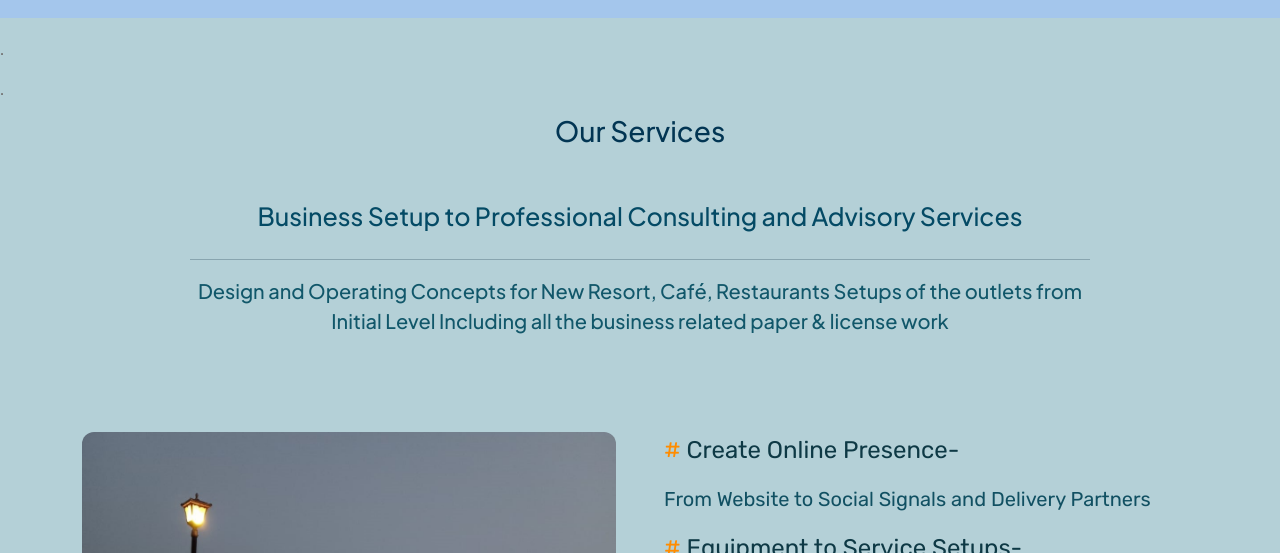
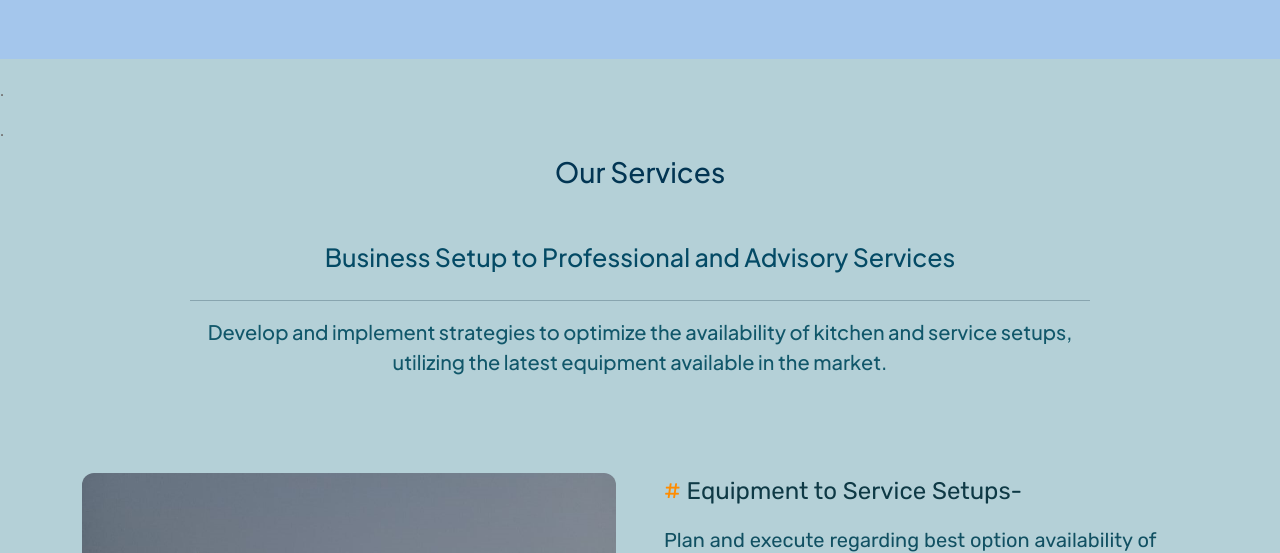
Before and after one commit to Darsanadev/Panther, a Django app: page / in a window 1280 px wide. Shown: the part 5947-6500 px from the top of the page. Run offline with Django 4.2, Linux system fonts and the light colour scheme; some libraries are stand-ins or nearby versions.

Commit message:
modified some lines

```diff
--- a/frontnd/templates/contact.html
+++ b/frontnd/templates/contact.html
@@ -54,7 +54,7 @@
          <div class="container-fluid p-0">
             <nav class="navbar navbar-expand-lg navbar-light bg-transparent px-4 px-lg-5 py-3 py-lg-0">
                 <a href="{% url 'frontnd:index' %}" class="navbar-brand p-0">
-                    <h1 style="color: #065e8d; font-family: Cambria, Cochin, Georgia, Times, 'Times New Roman', serif;"><img src="{% static 'Pages/img/pnthr.png'%}" alt="">PanthermanagementBregade</h1>
+                    <h2 style="color: #031e2f; font-family: Cambria, Cochin, Georgia, Times, 'Times New Roman', serif;"><img src="{% static 'Pages/img/pnhr.png'%}" alt="">PanthermanagementBregade</h2>
 
                     <!-- <h5 style="color: #000000; "><img style="border-radius: 3px; width: 100%; " src="{% static 'Pages/img/pnthr.png'%}" alt="">PanthermanagementBregade</h5> -->
                 </a>
--- a/frontnd/templates/index.html
+++ b/frontnd/templates/index.html
@@ -46,7 +46,7 @@
         <div class="container-fluid header position-relative overflow-hidden p-0">
             <nav class="navbar navbar-expand-lg fixed-top navbar-light px-4 px-lg-5 py-3 py-lg-0">
                 <a href="" class="navbar-brand p-0">
-                    <h1 style="color: #065e8d; font-family: Cambria, Cochin, Georgia, Times, 'Times New Roman', serif;"><img src="{% static 'Pages/img/pnthr.png'%}" alt="">PanthermanagementBregade</h1>
+                    <h1 style="color: #065e8d; font-family: Cambria, Cochin, Georgia, Times, 'Times New Roman', serif;"><img src="{% static 'Pages/img/pnthr.png'%}" alt="" style="border-radius: 35%;">PanthermanagementBregade</h1>
                 </a>
                 <button class="navbar-toggler" type="button" data-bs-toggle="collapse" data-bs-target="#navbarCollapse">
                     <span class="fa fa-bars"></span>
@@ -109,7 +109,7 @@
             <div class="testimonial-item" data-dot="<img class='img-fluid' src='' alt=''>">
                 <div class="row gy-5 align-items-center">
                     <div class="col-lg-6 wow fadeInLeft" data-wow-delay="0.1s">
-                        <h3 class="display-4 text-dark mb-4 wow fadeInUp" data-wow-delay="0.3s">Habba Dates</h3>
+                        <h3 class="display-4 text-dark mb-4 wow fadeInUp" data-wow-delay="0.3s">Habba Dates Villa</h3>
                         <p class="fs-4 mb-4 wow fadeInUp" data-wow-delay="0.5s" style="color: black;">A completely unique setup done by our team of professionals which is having smooth operations.</p>
                     </div>
                     <div class="col-lg-6">
@@ -420,19 +420,12 @@
                     <div class="col-lg-6 " style=" border-radius: 6px;">
 
                     <p class="spice" style="text-align: left; line-height: 2;">
-                        <span style="color: rgb(226, 126, 4);" > # </span> Initial Property set-up - For the business from interiors, required items, Equipment’s,
-                        arrangement etc.<br>
-                        <span style="color: rgb(226, 126, 4);" > # </span>  As Per Govt. Regulations - Completion of license
-                        and other related documents as per Govt.
-                        authorities<br>
-                        <span style="color: rgb(226, 126, 4);" > # </span>  Recruitment Process- Our HR team recruit and
-                        trained Staff members to on board on role.</br>
-                        <span style="color: rgb(226, 126, 4);" > # </span> Enhance Business & Profits - While operating the
-                        business with vendor management services<br>
-                        <span style="color: rgb(226, 126, 4);" > # </span>Business Registration & Online Tie – ups for
-                        promotions</br>
-                        <span style="color: rgb(226, 126, 4);" > # </span>Sharing Monthly Reports with Profit & expenses
-                        with Directors</br></p>
+                        <span style="color: rgb(226, 126, 4);" > # </span> Initial Property set-up - The initial establishment of the property involves acquiring necessary items and equipment and organizing the layout for the interiors business.<br>
+                        <span style="color: rgb(226, 126, 4);" > # </span>We handle business registration and establish online partnerships for promotional activities. </br>
+                        <span style="color: rgb(226, 126, 4);" > # </span>  Recruitment Process - Our HR team is responsible for recruiting and training staff members to ensure they are well-prepared for their roles.</br>
+                        <span style="color: rgb(226, 126, 4);" > # </span> Enhance Business & Profits - To boost business operations and profitability, we implement vendor management services. <br>
+                        <span style="color: rgb(226, 126, 4);" > # </span>  As Per Govt. Regulations - Compliance with government regulations necessitates the completion of licenses and other relevant documentation as required by authorities. <br>
+                        <span style="color: rgb(226, 126, 4);" > # </span>Monthly reports detailing profits and expenses are shared with the Directors for review.</br></p>
 
                     </div>
                     <div class="col-lg-6 " style=" border-radius: 6px;">
@@ -555,7 +548,7 @@
                 <div class="row g-5 pt-5">
                     <div class="col-lg-6 wow fadeInLeft" data-wow-delay="0.1s">
 
-                        <h1 style="font-family: Cambria, Cochin, Georgia, Times, 'Times New Roman', serif;">Habba dates</h1>
+                        <h1 style="font-family: Cambria, Cochin, Georgia, Times, 'Times New Roman', serif;">Habba dates Villa</h1>
                         <h4 style="color: #173841; font-family: 'Times New Roman', Times, serif;">A Leisure Holiday Villas at south India’s Biggest Dates
                             Farm (About 100 acres of Dates Plantation)</h4>
                         <p style="color: #173841; font-size: 19px; margin-top: 55px; line-height: 42px; font-family: Verdana, Geneva, Tahoma, sans-serif;">Designed & Developed Private Villas &
@@ -578,12 +571,8 @@
                     </div>
                     <div class="col-lg-6 wow fadeInRight" data-wow-delay="0.1s">
                         <h1 style="font-family: 'Times New Roman', Times, serif; margin-top: -20px;">Gazzibo villa</h1><br>
-                        <p style="color: #173841; font-size: 19px; line-height: 41px;">Gazebo Villa—spanning 844 sq. ft., is designed to be a heaven for unwinding.
-                            It features three beautifully appointed rooms,and a tunnel pool
-                            For the business from interiors, Procure required items, Equipment’s, arrangement and all in place
-
-                            Online Tie – Business Registration & OTA Sign up Sharing Monthly Reports with Profit & expenses with Directors
-
+                        <p style="color: #173841; font-size: 19px; line-height: 41px;">Gazebo Villa, covering an area of 844 square feet, is crafted to serve as a sanctuary for relaxation. It includes three elegantly designed rooms and a tunnel pool.
+                            For business operations, it involves sourcing necessary items, equipment, and ensuring proper arrangements are in place. Additionally, it encompasses online business registration and OTA sign-up, along with the provision of monthly reports detailing profits and expenses to the directors.
                         </p>
                         <br><br>
 
@@ -760,19 +749,13 @@
                     <div class="col-lg-6 " style=" border-radius: 6px; ">
 
                     <p class="spice" style="text-align: left; line-height: 2;">
-                        <span style="color: rgb(226, 126, 4);" > # </span> Initial Property set-up - For the business from interiors, required items, Equipment’s,
-                        arrangement etc.<br>
-                        <span style="color: rgb(226, 126, 4);" > # </span>  As Per Govt. Regulations - Completion of license
-                        and other related documents as per Govt.
-                        authorities<br>
-                        <span style="color: rgb(226, 126, 4);" > # </span>  Recruitment Process- Our HR team recruit and
-                        trained Staff members to on board on role.</br>
-                        <span style="color: rgb(226, 126, 4);" > # </span> Enhance Business & Profits - While operating the
-                        business with vendor management services<br>
-                        <span style="color: rgb(226, 126, 4);" > # </span>Business Registration & Online Tie – ups for
-                        promotions</br>
-                        <span style="color: rgb(226, 126, 4);" > # </span>Sharing Monthly Reports with Profit & expenses
-                        with Directors</br></p>
+                        <span style="color: rgb(226, 126, 4);" > # </span>We handle business registration and establish online partnerships for promotional activities. </br>
+                        <span style="color: rgb(226, 126, 4);" > # </span> Enhance Business & Profits - To boost business operations and profitability, we implement vendor management services. <br>
+                        <span style="color: rgb(226, 126, 4);" > # </span> Initial Property set-up - The initial establishment of the property involves acquiring necessary items and equipment and organizing the layout for the interiors business.<br>
+                        <span style="color: rgb(226, 126, 4);" > # </span>  Recruitment Process - Our HR team is responsible for recruiting and training staff members to ensure they are well-prepared for their roles.</br>
+                        <span style="color: rgb(226, 126, 4);" > # </span>Monthly reports detailing profits and expenses are shared with the Directors for review.</br>
+                        <span style="color: rgb(226, 126, 4);" > # </span>  As Per Govt. Regulations - Compliance with government regulations necessitates the completion of licenses and other relevant documentation as required by authorities. <br></p>
+
 
                     </div>
                     <div class="col-lg-6 " style=" border-radius: 6px;">
@@ -1131,19 +1114,12 @@
                 <div class="col-lg-6 " style=" border-radius: 6px; ">
 
                 <p class="spice" style="text-align: left; line-height: 2;">
-                    <span style="color: rgb(226, 126, 4);" > # </span> Initial Property set-up - For the business from interiors, required items, Equipment’s,
-                    arrangement etc.<br>
-                    <span style="color: rgb(226, 126, 4);" > # </span>  As Per Govt. Regulations - Completion of license
-                    and other related documents as per Govt.
-                    authorities<br>
-                    <span style="color: rgb(226, 126, 4);" > # </span>  Recruitment Process- Our HR team recruit and
-                    trained Staff members to on board on role.</br>
-                    <span style="color: rgb(226, 126, 4);" > # </span> Enhance Business & Profits - While operating the
-                    business with vendor management services<br>
-                    <span style="color: rgb(226, 126, 4);" > # </span>Business Registration & Online Tie – ups for
-                    promotions</br>
-                    <span style="color: rgb(226, 126, 4);" > # </span>Sharing Monthly Reports with Profit & expenses
-                    with Directors</br></p>
+                    <span style="color: rgb(226, 126, 4);" > # </span> Initial Property set-up - The initial establishment of the property involves acquiring necessary items and equipment and organizing the layout for the interiors business.<br>
+                    <span style="color: rgb(226, 126, 4);" > # </span>  As Per Govt. Regulations - Compliance with government regulations necessitates the completion of licenses and other relevant documentation as required by authorities. <br>
+                    <span style="color: rgb(226, 126, 4);" > # </span>  Recruitment Process - Our HR team is responsible for recruiting and training staff members to ensure they are well-prepared for their roles.</br>
+                    <span style="color: rgb(226, 126, 4);" > # </span> Enhance Business & Profits - To boost business operations and profitability, we implement vendor management services. <br>
+                    <span style="color: rgb(226, 126, 4);" > # </span>We handle business registration and establish online partnerships for promotional activities. </br>
+                    <span style="color: rgb(226, 126, 4);" > # </span>Monthly reports detailing profits and expenses are shared with the Directors for review.</br></p>
 
                 </div>
                 <div class="col-lg-6 " style=" border-radius: 6px;">
@@ -1395,12 +1371,9 @@
                     <h3 class="display-7" style="color: #023553; margin-bottom: 50px;">Our Services</h3>
                     <h5 class="display-8 mb-4" style="line-height: 1.5; color: #11576a;">
                         <span style="font-size: 25px; color: #044a65; "> Business Setup to Professional
-                            Consulting and Advisory Services</span></h5>
+                             and Advisory Services</span></h5>
                             <hr style="background-color: #04263a;">
-                            <h5 class="display-8 mb-4" style="line-height: 1.5; color: #11576a;"> Design and Operating Concepts for New
-                        Resort, Café, Restaurants
-                       Setups of the outlets from Initial Level Including all the
-                        business related paper & license work </h5>
+                            <h5 class="display-8 mb-4" style="line-height: 1.5; color: #11576a;">Develop and implement strategies to optimize the availability of kitchen and service setups, utilizing the latest equipment available in the market.</h5>
                 </div>
 
                 <div class="row g-5 pt-5">
@@ -1408,38 +1381,35 @@
                         <img src="{% static 'Pages/img/Habba/hab9.jpg' %}" alt="" style="width: 100%; height: 88%; border-radius: 12px;">
                     </div>
                     <div class="col-lg-6 wow fadeInRight" data-wow-delay="0.1s">
-                        <p class="spice" style="color: #0e3945; font-size: 24px"> <span style="color: darkorange;" > # </span> Create Online Presence-   </p>
-                        <p class="spice">From Website to Social Signals and Delivery Partners</p>
-
+                        <!-- <p class="spice" style="color: #0e3945; font-size: 24px"> <span style="color: darkorange;" > # </span> Create Online Presence-   </p>
+                        <p class="spice">From Website to Socialmedia (digital markinig) and Delivery to the market</p>
+                         -->
                         <p class="spice" style="color: #0e3945; font-size: 24px"> <span style="color: darkorange;" > # </span> Equipment to Service Setups-   </p>
                         <p class="spice">   Plan and execute regarding best option availability of Kitchen
                             equipment’s in market.</p>
 
-                        <p class="spice" style="color: #0e3945; font-size: 24px"> <span style="color: rgb(226, 126, 4);" > # </span> Recruitment As Per Requirement-   </p>
-                        <p class="spice">Our HR team interviews and assigns Human Resources as
-                            requirement with adequate training.</p>
-
-                        <p class="spice" style="color: #0e3945; font-size: 25px"> <span style="color: darkorange;" > # </span> Inventory Management-   </p>
-                        <p class="spice">Our team tracks inventory from purchase to the sale of goods
-                            to ensure there’s always enough stock to fulfill customer
-                            orders and proper warning of a shortage.</p>
-                    </div>
-
-                    <div class="col-lg-6 wow fadeInLeft" data-wow-delay="0.1s">
                         <p class="spice" style="color: #0e3945; font-size: 24px"> <span style="color: darkorange;" > # </span>Vendor Management Services-   </p>
                         <p class="spice">
                             We controlcosts, ensuring excellentservice deliverability,
-                            reduce potential risks</p>
+                            reduce potential risks and to boost business operations and profitability</p>
+
+
+                        <p class="spice" style="color: #0e3945; font-size: 24px"> <span style="color: rgb(226, 126, 4);" > # </span> Recruitment As Per Requirement-   </p>
+                        <p class="spice">The Human Resources department conducts interviews and allocates personnel based on specific needs, ensuring that each individual receives appropriate training to fulfill their roles effectively.</p>
+
+                        <p class="spice" style="color: #0e3945; font-size: 25px"> <span style="color: darkorange;" > # </span> Inventory Management-   </p>
+                        <p class="spice">Our team meticulously monitors inventory levels from the point of purchase through to the sale of goods, ensuring that there is a sufficient supply to meet customer demands while also providing timely alerts regarding any potential shortages.</p>
+                    </div>
+
+                    <div class="col-lg-6 wow fadeInLeft" data-wow-delay="0.1s">
+
 
                         <p class="spice" style="color: #0e3945; font-size: 24px"> <span style="color: rgb(233, 131, 7);" > # </span> Growth Opportunities-   </p>
-                        <p class="spice">We work on business growth because as your business grows, you’re
-                            branding, balance sheet will grow as well we grow.</p>
+                        <p class="spice">Our focus is on fostering business growth, as an increase in your business's success directly correlates with the enhancement of your brand and the strengthening of your financial position. As your enterprise expands, we also experience growth alongside you, ensuring that our objectives align with your aspirations for development.</p>
 
 
                         <p class="spice" style="color: #023235; font-size: 24px"> <span style="color: darkorange;" > # </span> Staff Training To Improve Efficiency-   </p>
-                        <p class="spice">We believe that the level of service quality highly depends on the
-                            staff and their behavior hence we provide staff training for perfect
-                            and exceptional experience to our customers.</p>
+                        <p class="spice">We are convinced that the quality of service is significantly influenced by the conduct and professionalism of our staff. Therefore, we prioritize comprehensive training programs designed to equip our team with the skills necessary to deliver an outstanding and memorable experience for our guests.</p>
 
                     </div>
                      <div class="col-lg-6 wow fadeInRight" data-wow-delay="0.1s">
@@ -1456,62 +1426,6 @@
             </div>
         </div>
 
-        <!-- <div class="container-fluid feature overflow-hidden py-5" style=" background-color: rgb(47, 102, 122); ">
-
-            <div class="text-center mx-auto mb-5 wow fadeInUp" data-wow-delay="0.1s" style="max-width: 100%;">
-                <div class="session-Team">
-                    <h4 style="font-family: cursive; margin: 50px; color: rgb(195, 211, 231); ">Our Team</h4>
-                </div>
-                <div class="teamimg"  style="display: grid;  width: 100%;
-                                            grid-template-columns: repeat(auto-fit, minmax(50px, 1fr));">
-                    <div class="img1">
-                        <img class="timg" src="{% static 'Pages/img/team11.jpg' %}" alt="" style="width: 60%;  height: 78%; box-shadow: 0px 22px 8px   #0e3945; ">
-                        <div class="gradient" >
-                            <h5 style="margin-top: -40px;" >Mr.Shamanth Krishnamurthy<br><span><h6 >Project Partner</h6></span></h5>
-
-                        </div>
-                    </div>
-
-                    <div class="img2">
-                        <img class="timg" src="{% static 'Pages/img/team2.jpg' %}" alt="" style="width: 60%; box-shadow: 0px 22px 8px   #0e3945; ">
-                        <div class="gradient" >
-                            <h5 style="margin-top: -40px; " >Miss.Chandamani Kandankel<br><span><h6 >Assistant Operations Manager</h6></span></h5>
-
-                        </div>
-
-                    </div>
-                    <div class="img3">
-                        <img class="timg" src="{% static 'Pages/img/team3.jpg' %}" alt="" style="width: 60%; box-shadow: 0px 22px 8px   #0e3945; ">
-                        <div class="gradient" >
-                            <h5 style="margin-top: -40px;" >Mr.Santu Mishra <br><span><h6 >Executive Chef</h6></span></h5>
-
-                        </div>
-
-                    </div>
-                </div>
-                <style>
-                    .timg:hover{
-                        opacity: 0.8;
-                        width: 400px;
-                        height: auto;
-                        border-radius: 50%;
-                    }
-                .gradient{
-                    margin-top: 10px;  margin-left: 95px; background-color: #2c6e80;  margin-top: 40px; text-align: left; width: 310px; box-shadow: 0px 22px 8px   #316d7d; background-image: linear-gradient(180deg, #418fa4,  #0e3945);  height: 100px; position: relative;
-                }
-                .gradient h6 {
-
-                    padding: 8px;
-                    color: #b2d9e9;
-                }
-                .gradient h5 {
-                    padding: 8px;
-                    color: #ecf3f5;
-                }
-                </style>
-
-            </div>
-        </div> -->
 
     <div class="container-fluid feature overflow-hidden py-5" style=" background-color: rgb(127, 186, 206); ">
         <div class="container py-5" >
@@ -1541,12 +1455,7 @@
 
                         </div>
                     </div>
-                    <!-- <div class="gradients" >
-                        <h5 style="margin-top: -40px;" >Mr.Shamanth Krishnamurthy<br><span><h6 >Project Partner</h6></span></h5>
-                        <h5>Miss.Chandamani Kandankel<br><span><h6 >Assistant Operations Manager</h6></span></h5>
-                        <h5>Mr.Santu Mishra <br><span><h6 >Executive Chef</h6></span></h5>
-
-                    </div> -->
+
                     <style>
                         .nme{
                             margin-top: 20px;
@@ -1636,19 +1545,11 @@
                     <div class="col-md-6 col-lg-6 col-xl-3">
 
                     </div>
+
+                    <img src="{% static 'Pages/img/panther.png' %}" alt="" style="position: relative; width: 500px;">
+
                     <div class="col-md-4 col-lg-4 col-xl-4" >
-                        <div class="footer-item d-flex flex-column">
-                            <h4 class="mb-4 text-dark">Quick Links</h4>
-                            <a href="{% url 'frontnd:index' %}"> About Us</a>
-                            <a href="{% url 'frontnd:contact' %}"> Contact Us</a>
-                            <a href=""> Our Features</a>
-                            <a href=""> All Services</a>
-                            <a href=""> Our Team</a>
-                        </div>
-                    </div>
-
-                    <div class="col-md-4 col-lg-4 col-xl-4" >
-                        <div class="footer-item d-flex flex-column">
+                        <div class="footer-item d-flex flex-column" >
                             <h4 class="mb-4 text-dark">Contact Info</h4>
                             <a href=""><i class="fa fa-map-marker-alt me-2"></i>Bangalore</a>
                             <a href="mailto:Pantherbrigadez@gmail.com"><i class="fas fa-envelope me-2"></i>Pantherbrigadez@gmail.com</a>
@@ -1662,6 +1563,9 @@
                             </div>
                         </div>
                     </div>
+                    <div class="col-md-4 col-lg-4 col-xl-4" >
+
+                    </div>
                 </div>
             </div>
         </div>
@@ -1678,12 +1582,7 @@
                         <span class="text-white"><a href="#"><i class="fas fa-copyright text-light me-2"></i>PanthermanagementBregade</a>, Oct 2024 @ All rights reserved.</span>
                     </div>
                     <div class="col-md-6 text-center text-md-end text-white">
-                        <!--/*** This template is free as long as you keep the below author’s credit link/attribution link/backlink. ***/-->
-                        <!--/*** If you'd like to use the template without the below author’s credit link/attribution link/backlink, ***/-->
-                        <!--/*** you can purchase the Credit Removal License from "https://htmlcodex.com/credit-removal". ***/-->
-
-                        <!-- Designed By <a class="border-bottom" href="https://htmlcodex.com">HTML Codex</a> Distributed By <a class="border-bottom" href="https://themewagon.com">ThemeWagon</a> -->
-                        <!-- Designed By Darsana V Distributed By Ramesh S -->
+                    <!-- Designed By Darsana V Distributed By Ramesh S -->
                     </div>
                 </div>
             </div>
```
Also changed, not shown: frontnd/templates/about.html (+9 -7 lines), brigade/settings.py (line endings or trailing spaces).
